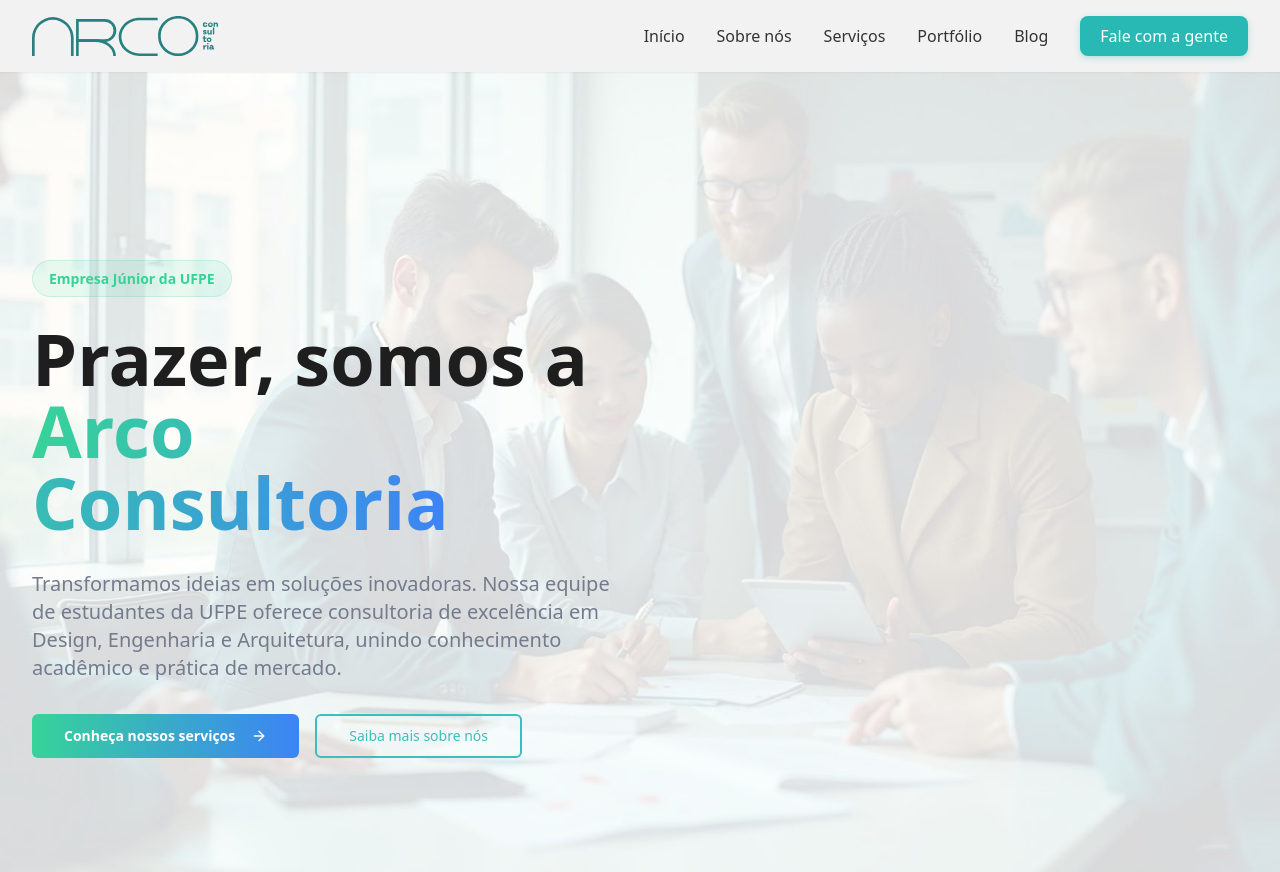
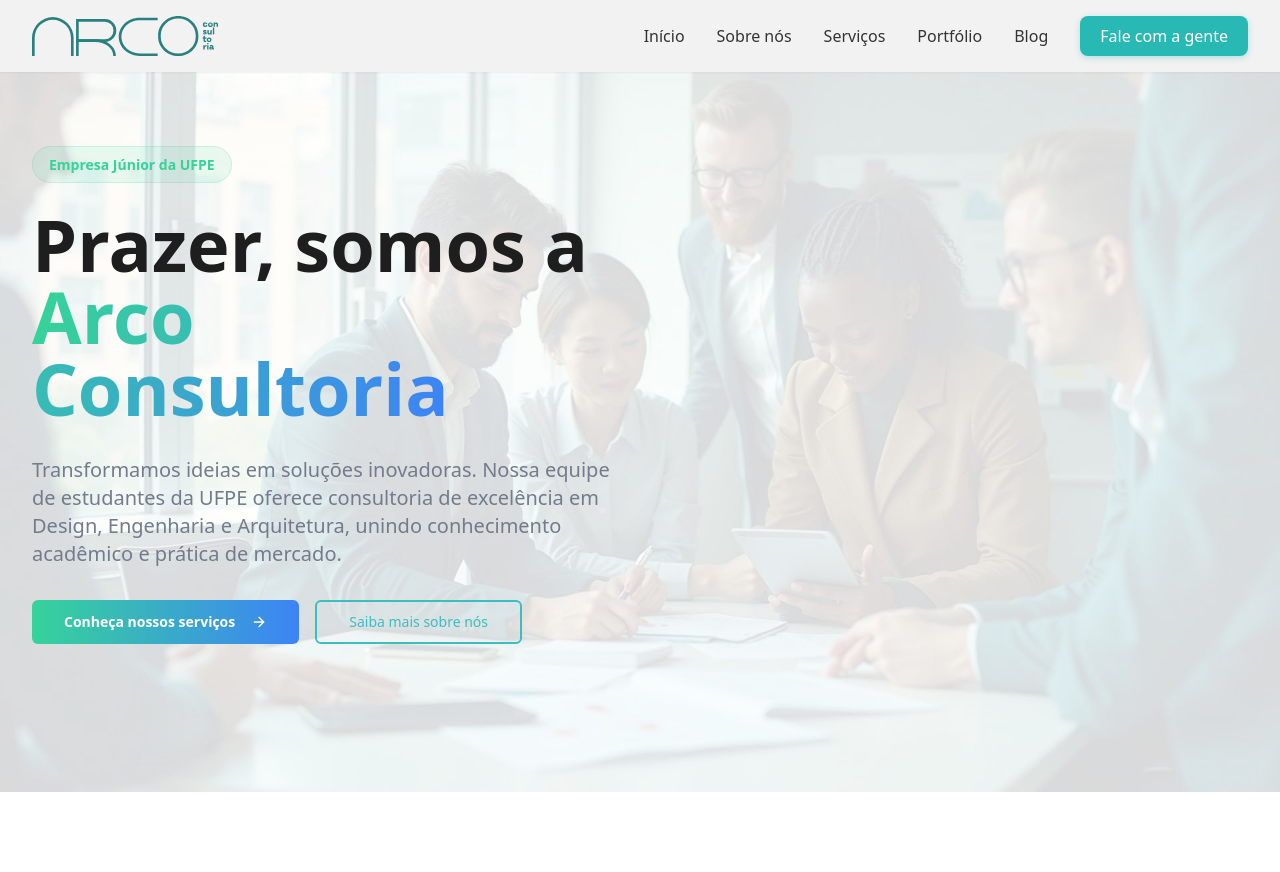
Before and after one commit to projetosseedabit/arco-site-deploy, a Next.js app: page / in a window 1280 px wide. After the commit the page ends 800 px from the top, so only its background shows below. Built offline with nearby package versions, Linux system fonts and the light colour scheme.

Commit message:
style: adjust height between header and hero

```diff
--- a/src/components/Hero.tsx
+++ b/src/components/Hero.tsx
@@ -5,10 +5,10 @@
   return (
     <section
       id="inicio"
-      className="relative min-h-screen flex items-center overflow-hidden bg-hero-pattern bg-cover bg-center"
+      className="relative min-h-[90vh] flex items-start overflow-hidden bg-hero-pattern bg-cover bg-center pt-20"
     >
       {/* Content */}
-      <div className="container mx-auto px-4 sm:px-6 lg:px-8 relative z-10 pt-20">
+      <div className="container mx-auto px-4 sm:px-6 lg:px-8 relative z-10">
         <div className="grid lg:grid-cols-2 gap-12 items-center">
           <div className="space-y-8">
             <div className="inline-block">
```
